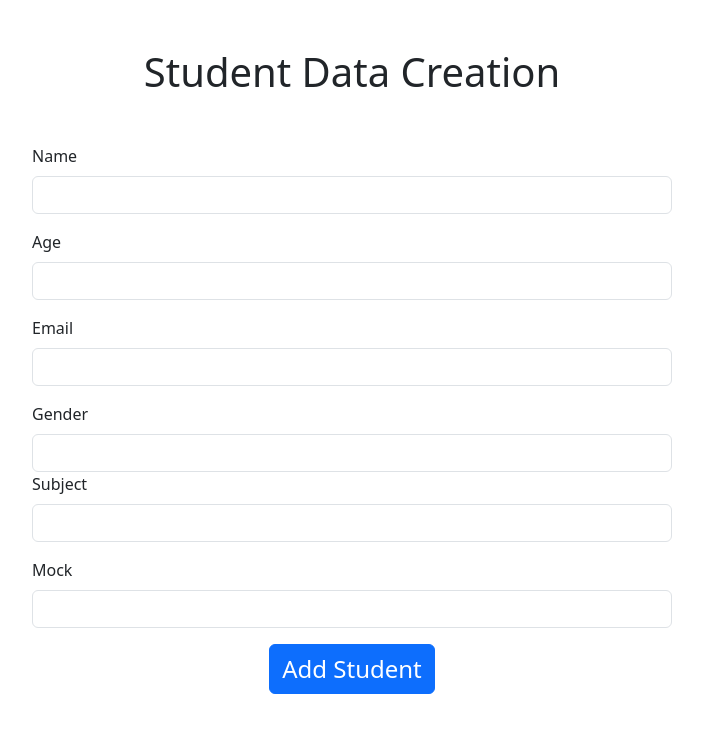
After one commit to Furqqandeen/Dashboard, a Django app: page /create/ in a window 1280 px wide. The commit adds this page. Shown: the top 733 px of the page, without its empty margins (288-991 px from the left). Run offline with Django 5.2, Linux system fonts and the light colour scheme.

Commit message:
Data creation

```diff
--- a/base/views.py
+++ b/base/views.py
@@ -1,4 +1,4 @@
-from django.shortcuts import render
+from django.shortcuts import render,redirect
 from django.http import HttpResponse
 from base.models import Student
 from django.db.models import Q
@@ -18,3 +18,16 @@ def search(request):
             'Students':Student.objects.all().filter(Q(name__icontains=keyword)|Q(subject__icontains=keyword))
         }
         return render(request,'home.html',details)
+
+def create(request):
+    if request.method=="POST":
+        name=request.POST['name']
+        age=request.POST['age']
+        email=request.POST['email']
+        gender=request.POST['gender']
+        subject=request.POST['subject']
+        mock=request.POST['mock']
+        Student.objects.create(name=name,age=age,gender=gender,email=email,subject=subject,mock=mock)
+        return redirect('home')
+    else:
+        return render(request,'create.html')
--- a/dashboard/urls.py
+++ b/dashboard/urls.py
@@ -22,4 +22,5 @@ urlpatterns = [
     path('admin/', admin.site.urls),
     path('',views.home,name='home'),
     path('search/',views.search,name='search'),
+    path('create/',views.create,name='create'),
 ]
--- /dev/null
+++ b/templates/create.html
@@ -0,0 +1,48 @@
+
+
+<!DOCTYPE html>
+<html lang="en">
+<head>
+    <meta charset="UTF-8">
+    <meta name="viewport" content="width=device-width, initial-scale=1.0">
+    <title>Document</title>
+    <link href="https://cdn.jsdelivr.net/npm/bootstrap@5.3.8/dist/css/bootstrap.min.css" rel="stylesheet" integrity="sha384-sRIl4kxILFvY47J16cr9ZwB07vP4J8+LH7qKQnuqkuIAvNWLzeN8tE5YBujZqJLB" crossorigin="anonymous">
+</head>
+<body>
+    <h1 class='m-auto w-50 text-center mb-5 mt-5'>Student Data Creation</h1>
+    <form action='{% url "create" %}' class='m-auto w-50' method='POST'>
+        {% csrf_token %}
+        <div class="mb-3">
+            <label class="form-label">Name</label>
+            <input type="text" class="form-control" name='name'>
+        </div>
+
+        <div class="mb-3">
+            <label class="form-label">Age</label>
+            <input type="text" class="form-control" name='age'>
+        </div>
+
+        <div class="mb-3">
+            <label class="form-label">Email</label>
+            <input type="text" class="form-control" name='email'>
+        </div>
+
+            <label class="form-label">Gender</label>
+            <input type="text" class="form-control" name='gender'>
+        </div>
+        <div class="mb-3">
+            <label class="form-label">Subject</label>
+            <input type="text" class="form-control" name='subject'>
+        </div>
+        <div class="mb-3">
+            <label class="form-label">Mock</label>
+            <input type="text" class="form-control" name='mock'>
+        </div>
+        <div class='text-center'>
+            <button type="submit" class='btn btn-primary fs-4'>Add Student</button>
+        </div>
+
+    </form>
+    <script src="https://cdn.jsdelivr.net/npm/bootstrap@5.3.8/dist/js/bootstrap.bundle.min.js" integrity="sha384-FKyoEForCGlyvwx9Hj09JcYn3nv7wiPVlz7YYwJrWVcXK/BmnVDxM+D2scQbITxI" crossorigin="anonymous"></script>
+</body>
+</html>
```
Also changed, not shown: templates/home.html (+5 -3 lines).
